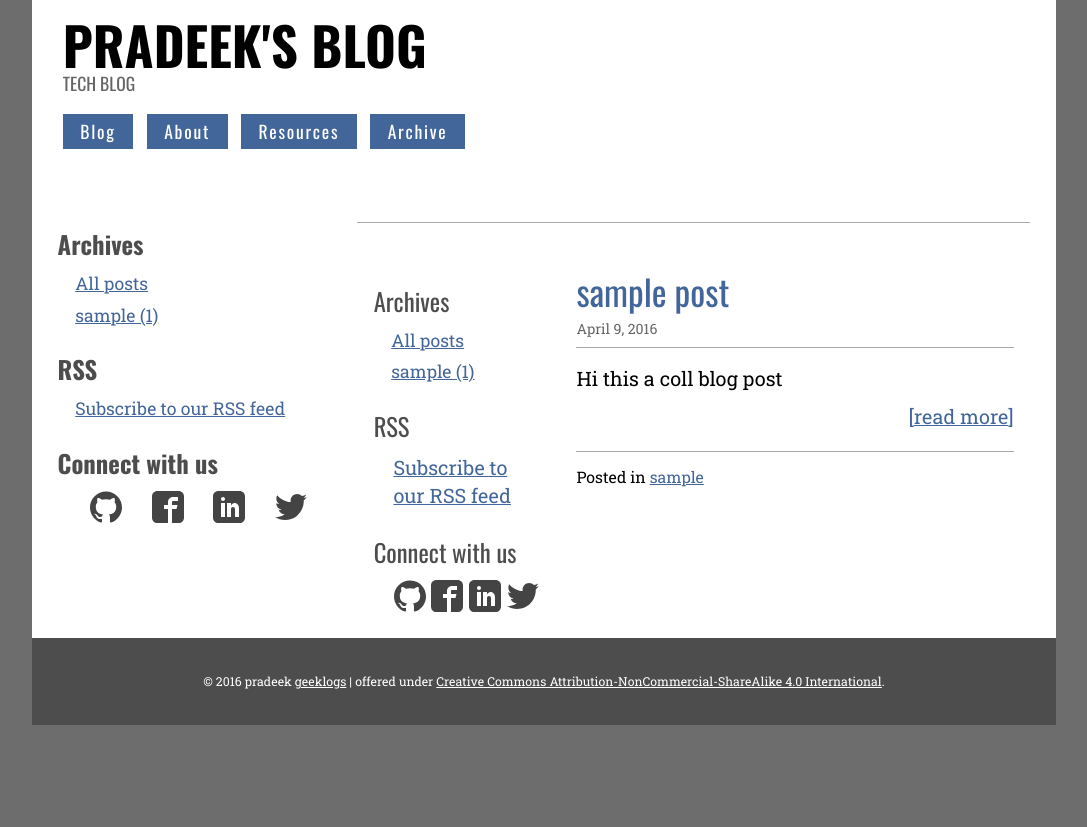
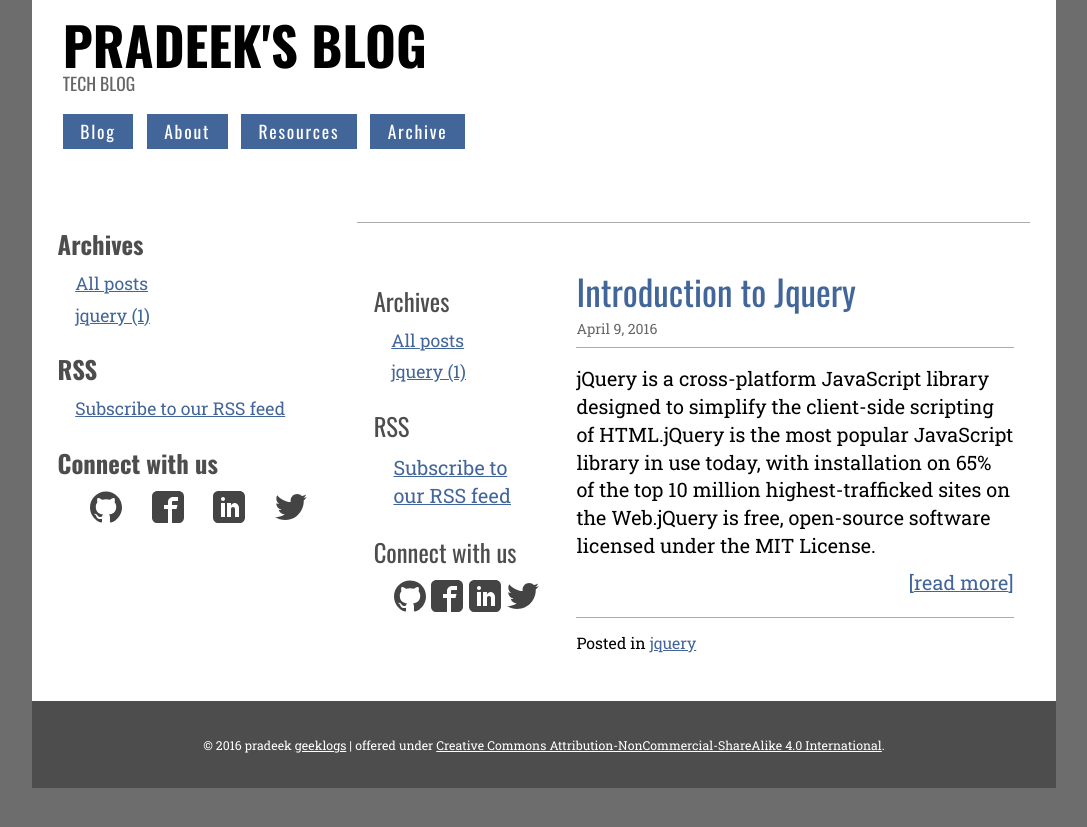
Before and after one commit to prdk0/prdk0.github.io, a Jekyll site: the page built from page.html, in a window 1280 px wide. Shown: the top 827 px of the page, without its empty margins (96-1183 px from the left). Built offline with Jekyll 4.4.1, drawn with Linux system fonts in a browser that asks for light colours.

```diff
--- a/_config.yml
+++ b/_config.yml
@@ -1,6 +1,6 @@
 # Site settings
 title: pradeek's blog
-description: "This is my technical blog site"
+description: "knowledge is power and should be free"
 baseurl: "/pradeeks-blog"
 url: "https://pradeekyahvi.github.io/pradeeks-blog"
 tagline: tech blog
--- a/_includes/sidebar-short.html
+++ b/_includes/sidebar-short.html
@@ -1,6 +1,6 @@
     <aside>
     <h3>RSS</h3>
-    <p><a href="/feed.xml" title="Subscribe to our RSS feed">Subscribe to our RSS feed</a></p>
+    <p><a href="{{site.baseurl}}/feed.xml" title="Subscribe to our RSS feed">Subscribe to our RSS feed</a></p>
     <h3>Connect with us</h3>
     <ul class="social">
     <li><a href="https://github.com/pradeekyahvi" title="Github" class="github">Github</a></li>
--- /dev/null
+++ b/_posts/2016-04-09-introduction-to-jquery.md
@@ -0,0 +1,9 @@
+---
+layout: post
+title: "Introduction to Jquery"
+date: 2016-04-09
+tag: [jquery]
+---
+jQuery is a cross-platform JavaScript library designed to simplify the client-side scripting of HTML.jQuery is the most popular JavaScript library in use today, with installation on 65% of the top 10 million highest-trafficked sites on the Web.jQuery is free, open-source software licensed under the MIT License.
+
+ jQuery's syntax is designed to make it easier to navigate a document, select DOM elements, create animations, handle events, and develop Ajax applications. jQuery also provides capabilities for developers to create plug-ins on top of the JavaScript library. This enables developers to create abstractions for low-level interaction and animation, advanced effects and high-level, theme-able widgets. The modular approach to the jQuery library allows the creation of powerful dynamic web pages and Web applications. - [wikipedia](https://en.wikipedia.org/wiki/JQuery)
--- a/_posts/2016-04-09-sample-post.md
+++ /dev/null
@@ -1,7 +0,0 @@
----
-layout: post
-title: "sample post"
-date: 2016-04-09
-tag: [sample]
----
-### Hi this a coll blog post
```
Also changed, not shown: resources.md (+5 -1 lines).
